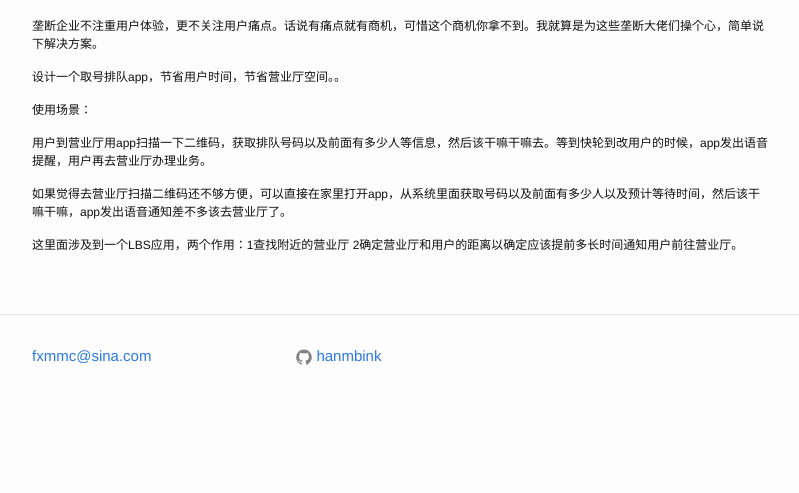
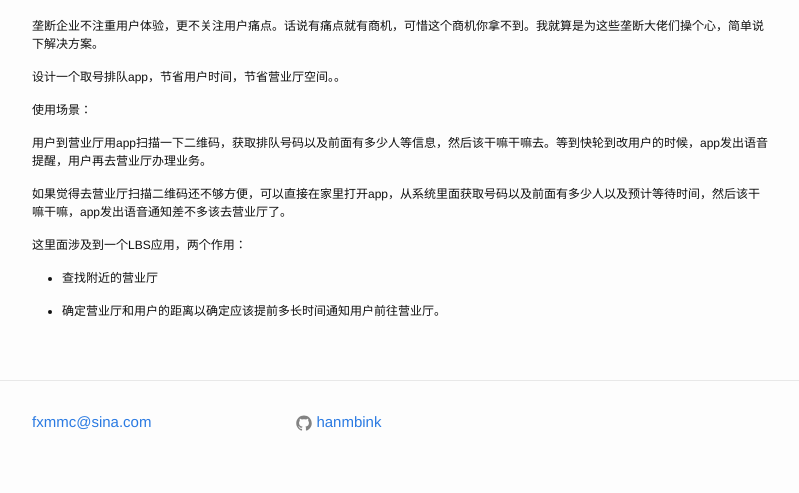
Before and after one commit to binkwang/hanmbink.github.io, a Jekyll site: the page built from _posts/2014-11-11-产品灵感系列：一款电子取号app.markdown, in a window 1280 px wide. Shown: the part 553-1046 px from the top of the page, without its empty margins (238-1037 px from the left). Built offline with Jekyll 4.4.1, drawn with Linux system fonts in a browser that asks for light colours; before the commit the page ends 980 px from its top, so only the background shows below that.

Commit message:
Update 2014-11-11-产品灵感系列：一款电子取号app.markdown

```diff
--- a/_posts/2014-11-11-产品灵感系列：一款电子取号app.markdown
+++ b/_posts/2014-11-11-产品灵感系列：一款电子取号app.markdown
@@ -21,4 +21,8 @@ categories: [产品]
 
 如果觉得去营业厅扫描二维码还不够方便，可以直接在家里打开app，从系统里面获取号码以及前面有多少人以及预计等待时间，然后该干嘛干嘛，app发出语音通知差不多该去营业厅了。
 
-这里面涉及到一个LBS应用，两个作用：1查找附近的营业厅 2确定营业厅和用户的距离以确定应该提前多长时间通知用户前往营业厅。
+这里面涉及到一个LBS应用，两个作用：
+
+* 查找附近的营业厅
+
+* 确定营业厅和用户的距离以确定应该提前多长时间通知用户前往营业厅。
```
